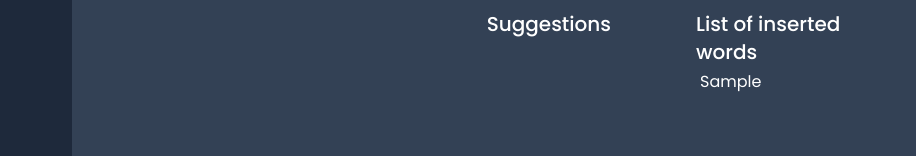
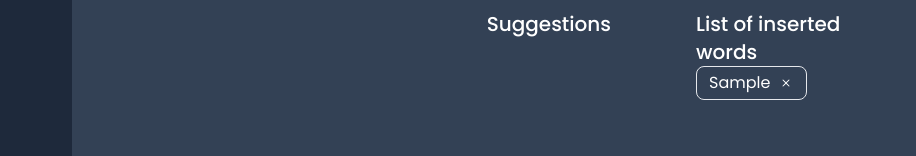
Before and after one commit to hamedtahmasebi/trie-tree-svelte, a SvelteKit app: page / in a window 1280 px wide. Both pictures are taken after typing "Sample" into the empty fields and a click on the button "Insert". Shown: the part 356-512 px from the top of the page, without its empty margins (0-916 px from the left). Built offline with nearby package versions, Linux system fonts and the light colour scheme.

Commit message:
feat: disable words in the tree

```diff
--- a/src/lib/search-indexer/index.ts
+++ b/src/lib/search-indexer/index.ts
@@ -16,41 +16,51 @@ export class TrieTree {
 				continue;
 			}
 			currNode.children[char] = new TrieNode();
-			currNode = currNode.children[char]
+			currNode = currNode.children[char];
 		}
 		currNode.isEndOfWord = true;
 	}
 
 	search(word: string): string[] {
-		let currNode = this.root
-		for (let i=0; i < word.length; i++) {
+		let currNode = this.root;
+		for (let i = 0; i < word.length; i++) {
 			// If we don't have anything related to the search term at all, return before we get child nodes
-			if (!currNode.children[word[i]]) return []
-			currNode = currNode.children[word[i]]
+			if (!currNode.children[word[i]]) return [];
+			currNode = currNode.children[word[i]];
 		}
 
-        const compliments = this.getAllChildWords(currNode)
-		if (compliments.length === 0) return  []
-		return compliments.map(res => word+res)
-
+		const compliments = this.getAllChildWords(currNode);
+		if (compliments.length === 0) return [];
+		return compliments.map((res) => word + res);
 	}
 
-	getAllChildWords(node: TrieNode) : string[] {
-		const words: string[] = []
+	remove(word: string) {
+		let currNode = this.root;
+
+		for (const char of word) {
+			currNode = currNode.children[char];
+		}
+
+		// TODO: Improve this, we're not really removing anything we're just disabling the word
+		currNode.isEndOfWord = false;
+	}
+
+	getAllChildWords(node: TrieNode): string[] {
+		const words: string[] = [];
 		function walk(nodeRecord: TrieNode, words: string[], wordPathStr: string) {
 			if (nodeRecord.isEndOfWord) {
-				console.log(`Found: ${wordPathStr}`)
-				words.push(wordPathStr)
+				console.log(`Found: ${wordPathStr}`);
+				words.push(wordPathStr);
 			}
 			for (const char in nodeRecord.children) {
-				walk(nodeRecord.children[char], words, wordPathStr.concat(char))
+				walk(nodeRecord.children[char], words, wordPathStr.concat(char));
 			}
 		}
 
-		walk(node , words, "")
+		walk(node, words, '');
 
-		console.log(words)
+		console.log(words);
 
-		return words
+		return words;
 	}
 }
--- a/src/routes/+page.svelte
+++ b/src/routes/+page.svelte
@@ -68,11 +68,28 @@
 				<div class="grid">
 					{#each inserted as word}
 						<div class="flex gap-2">
-							<!-- TODO: Implement Logic to remove an inserted word -->
-							<button class="hover:bg-slate-500 p-1 flex gap-2 items-center rounded-lg">
+							<button
+								on:click={() => {
+									tree.remove(word);
+									inserted = inserted.filter((w) => w !== word);
+								}}
+								class="border hover:border-red-500 px-3 py-1 flex gap-2 items-center rounded-lg"
+							>
 								<span>
 									{word}
 								</span>
+								<svg
+									xmlns="http://www.w3.org/2000/svg"
+									width="16"
+									height="16"
+									fill="currentColor"
+									class="bi bi-x"
+									viewBox="0 0 16 16"
+								>
+									<path
+										d="M4.646 4.646a.5.5 0 0 1 .708 0L8 7.293l2.646-2.647a.5.5 0 0 1 .708.708L8.707 8l2.647 2.646a.5.5 0 0 1-.708.708L8 8.707l-2.646 2.647a.5.5 0 0 1-.708-.708L7.293 8 4.646 5.354a.5.5 0 0 1 0-.708z"
+									/>
+								</svg>
 							</button>
 						</div>
 					{/each}
```
